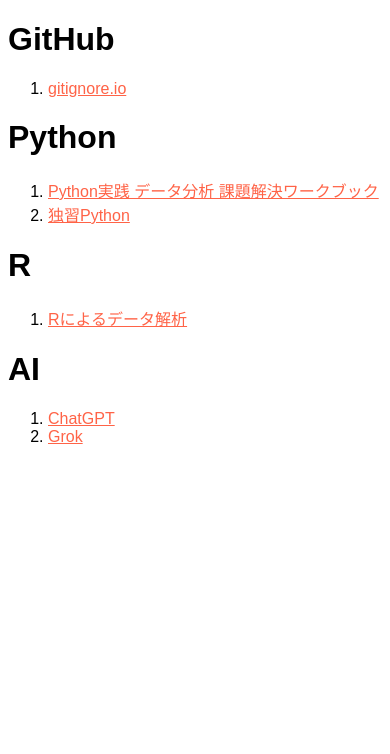
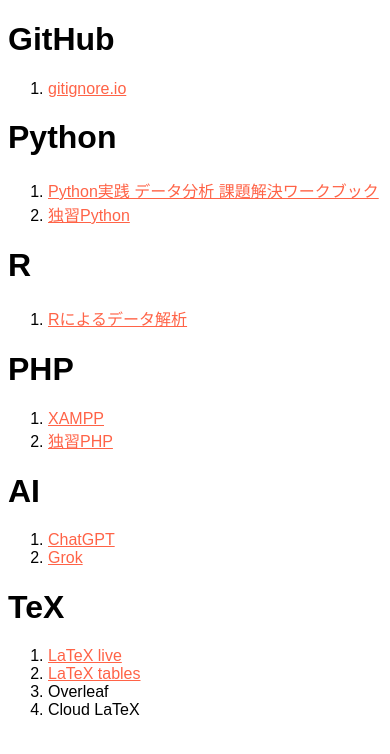
Before and after one commit to tense430/tense430, a plain HTML site: page bookmark/bookmark_programming.html in a window 390 px wide. Drawn offline with Linux system fonts and the light colour scheme.

Commit message:
Add utility and programming resource bookmarks
Added new bookmark sections for electricity/gas and mobile services in bookmark_lifexp.html. Added PHP and TeX resource sections in bookmark_programming.html to expand available programming references.

```diff
--- a/bookmark/bookmark_programming.html
+++ b/bookmark/bookmark_programming.html
@@ -24,10 +24,25 @@
     <ol>
         <li><a href="https://daas.la.coocan.jp/sas_r_excel/mokuji_r.htm">Rによるデータ解析</a></li>
     </ol>
+
+    <h1>PHP</h1>
+    <ol>
+        <li><a href="https://www.apachefriends.org/jp/index.html">XAMPP</a></li>
+        <li><a href="https://wings.msn.to/index.php/-/A-03/978-4-7981-6849-4/">独習PHP</a></li>
+    </ol>
+
     <h1>AI</h1>
     <ol>
         <li><a href="https://chatgpt.com/">ChatGPT</a></li>
         <li><a href="https://grok.com/">Grok</a></li>
     </ol>
+
+    <h1>TeX</h1>
+    <ol>
+        <li><a href="https://www.latexlive.com/home">LaTeX live</a></li>
+        <li><a href="https://www.latex-tables.com/">LaTeX tables</a></li>
+        <li>Overleaf</li>
+        <li>Cloud LaTeX</li>
+    </ol>
 </body>
 </html>
```
Also changed, not shown: bookmark/bookmark_lifexp.html (+10 -0 lines).
